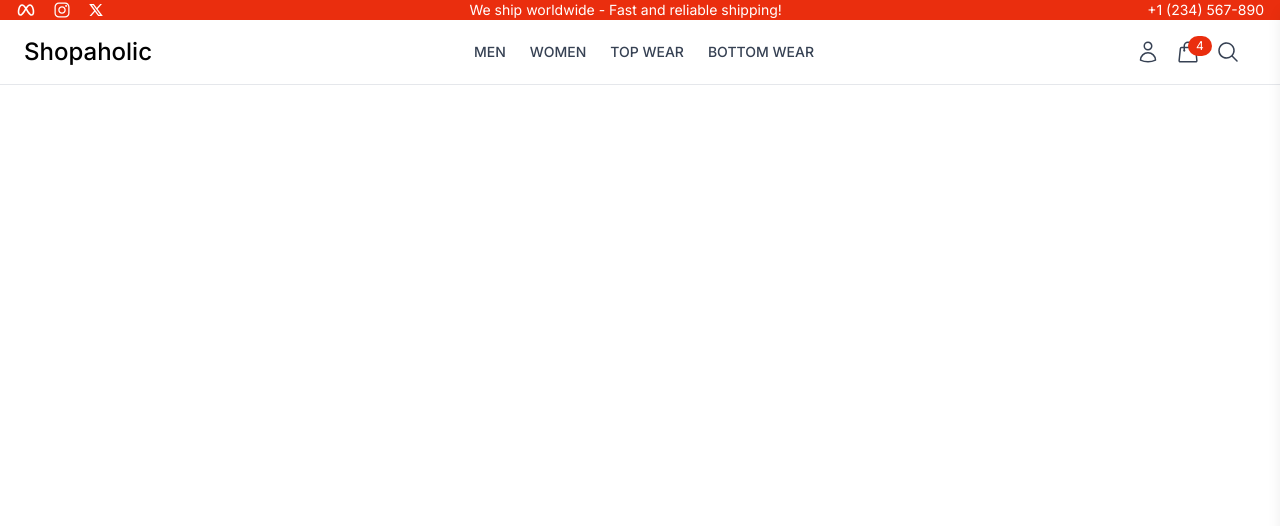
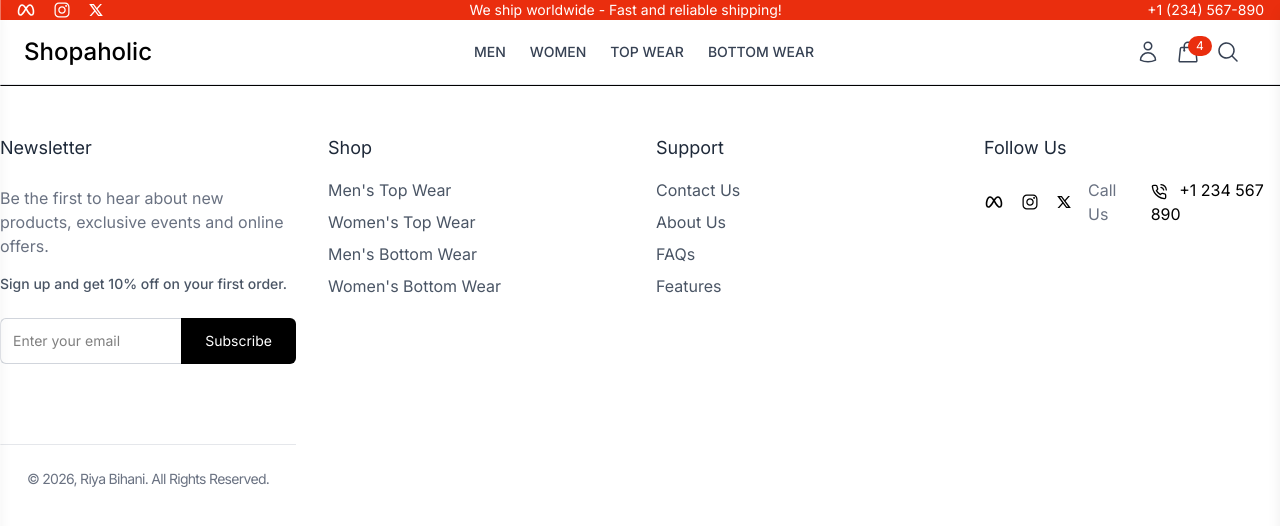
Before and after one commit to riyabihani/Shopaholic, a React (Vite) app in the folder frontend/: page / in a window 1280 px wide. Shown: the top 526 px of the page. Built offline with nearby package versions, Linux system fonts and the light colour scheme.

Commit message:
working on cart, menu and footer

```diff
--- /dev/null
+++ b/frontend/src/components/Cart/CartContents.jsx
@@ -0,0 +1,57 @@
+import React from 'react'
+import { RiDeleteBin3Line } from 'react-icons/ri'
+
+const CartContents = () => {
+    const cartProducts = [
+        {
+            productId: 1,
+            name: "T-shirt",
+            size: "M",
+            color: "Red",
+            quantity: 1,
+            price: 15,
+            image: "https://picsum.photos/200?random=1"
+        },
+        {
+            productId: 2,
+            name: "Jeans",
+            size: "L",
+            color: "Blue",
+            quantity: 1,
+            price: 25,
+            image: "https://picsum.photos/200?random=2"
+        }
+    ]
+
+    return (
+        <div>
+            {cartProducts.map((product, index) => (
+                <div key={index} className='flex items-start justify-between py-4 border-b'>
+                    <div className='flex items-start'>
+                        {/* Displaying Product Info = image, name, size, color, quantity */}
+                        <img src={product.image} alt={product.name} className='w-20 h-24 object-cover mr-4 rounded' />
+                        <div>
+                            <h3>{product.name}</h3>
+                            <p className='text-sm text-gray-500'>size: {product.size} | color: {product.color}</p>
+                            <div className='flex items-center mt-2'>
+                                <button className='border rounded px-2 py-1 text-xl font-medium'>-</button>
+                                <span className='mx-4'>{product.quantity}</span>
+                                <button className='border rounded px-2 py-1 text-xl font-medium'>+</button>
+                            </div>
+                        </div>
+                    </div>
+
+                    {/* Price and Delete Item */}
+                    <div>
+                        <p>${product.price.toLocaleString()}</p>
+                        <button>
+                            <RiDeleteBin3Line className='h-6 w-6 mt-2 text-red-600' />
+                        </button>
+                    </div>
+                </div>
+            ))}
+        </div>
+    )
+}
+
+export default CartContents
--- /dev/null
+++ b/frontend/src/components/Common/Footer.jsx
@@ -0,0 +1,86 @@
+import React from 'react'
+import { IoLogoInstagram } from 'react-icons/io'
+import { RiTwitterXLine } from 'react-icons/ri'
+import { TbBrandMeta } from 'react-icons/tb'
+import { FiPhoneCall } from 'react-icons/fi'
+import { Link } from 'react-router-dom'
+
+const Footer = () => {
+  return (
+    <footer className='border-t py-12'>
+        <div className='container mx-auto grid grid-cols-1 md:grid-cols-4 gap-8 px-4 lg:px-0'>
+
+            {/* Subscription Form */}
+            <div>
+                <h3 className='text-lg text-gray-800 mb-6'>Newsletter</h3>
+                <p className='text-gray-500 mb-4'>Be the first to hear about new products, exclusive events and online offers.</p>
+                <p className='font-medium text-sm text-gray-600 mb-6'>Sign up and get 10% off on your first order.</p>
+
+                <form className='flex'>
+                    <input type="email" placeholder='Enter your email' className='p-3 w-full text-sm border-t border-l border-b border-gray-300 rounded-l-md focus:outline-non focus:ring-2 focus:ring-gray-500 transition-all' />
+                    <button type='submit' className='bg-black text-white px-6 py-3 text-sm rounded-r-md hover:bg-gray-800 transition-all'>Subscribe</button>
+                </form>
+            </div>
+
+            {/* Shop Links */}
+            <div>
+                <h3 className='text-lg text-gray-800 mb-4'>Shop</h3>
+                <ul className='space-y-2 text-gray-600'>
+                    <li>
+                        <Link to='#' className='hover:text-gray-500 transition-colors'>Men's Top Wear</Link>
+                    </li>
+                    <li>
+                        <Link to='#' className='hover:text-gray-500 transition-colors'>Women's Top Wear</Link>
+                    </li>
+                    <li>
+                        <Link to='#' className='hover:text-gray-500 transition-colors'>Men's Bottom Wear</Link>
+                    </li>
+                    <li>
+                        <Link to='#' className='hover:text-gray-500 transition-colors'>Women's Bottom Wear</Link>
+                    </li>
+                </ul>
+            </div>
+
+            {/* Support Links */}
+            <div>
+                <h3 className='text-lg text-gray-800 mb-4'>Support</h3>
+                <ul className='space-y-2 text-gray-600'>
+                    <li>
+                        <Link to='#' className='hover:text-gray-500 transition-colors'>Contact Us</Link>
+                    </li>
+                    <li>
+                        <Link to='#' className='hover:text-gray-500 transition-colors'>About Us</Link>
+                    </li>
+                    <li>
+                        <Link to='#' className='hover:text-gray-500 transition-colors'>FAQs</Link>
+                    </li>
+                    <li>
+                        <Link to='#' className='hover:text-gray-500 transition-colors'>Features</Link>
+                    </li>
+                </ul>
+            </div>
+
+            {/* Follow Us */}
+            <div>
+                <h3 className='text-lg text-gray-800 mb-4'>Follow Us</h3>
+                <div className='flex items-center space-x-4 mb-6'>
+                    <a href="https://www.facebook.com" target='_blank' rel='noopener noreferrer' className='hover:text-gray-300'><TbBrandMeta className='h-5 w-5' /></a>
+                    <a href="https://www.facebook.com" target='_blank' rel='noopener noreferrer' className='hover:text-gray-300'><IoLogoInstagram className='h-5 w-5' /></a>
+                    <a href="https://www.facebook.com" target='_blank' rel='noopener noreferrer' className='hover:text-gray-300'><RiTwitterXLine className='h-4 w-4' /></a>
+                    <p className='text-gray-500'>Call Us</p>
+                    <p>
+                        <FiPhoneCall className='inline-block mr-2' /> +1 234 567 890
+                    </p>
+                </div>
+            </div>
+
+            {/* Footer Bottom */}
+            <div className='container mx-auto mt-12 px-4 lg:px-0 border-t border-gray-200 pt-6'>
+                <p className='text-gray-500 text-sm tracking-tighter text-center'>© 2026, Riya Bihani. All Rights Reserved.</p>
+            </div>
+        </div>
+    </footer>
+  )
+}
+
+export default Footer
--- a/frontend/src/components/Common/Navbar.jsx
+++ b/frontend/src/components/Common/Navbar.jsx
@@ -3,9 +3,15 @@ import { Link } from 'react-router-dom'
 import { HiOutlineUser, HiOutlineShoppingBag, HiBars3BottomRight } from 'react-icons/hi2'
 import SearchBar from './SearchBar'
 import CartDrawer from '../Layout/CartDrawer'
+import { IoMdClose } from 'react-icons/io'
 
 const Navbar = () => {
     const [drawerOpen, setDrawerOpen] = useState(false);
+    const [navDrawerOpen, setNavDrawerOpen] = useState(false);
+
+    const toggleNavDrawer = () => {
+        setNavDrawerOpen(!navDrawerOpen);
+    }
 
     const toggleCartDrawer = () => {
         setDrawerOpen(!drawerOpen);
@@ -14,10 +20,12 @@ const Navbar = () => {
     return (
         <>
             <nav className='container mx-auto flex items-center justify-between py-4 px-6'>
+                {/* Name of Website */}
                 <div>
                     <Link to='/' className='text-2xl font-medium'>Shopaholic</Link>
                 </div>
 
+                {/* Links to Different Shopping Sections */}
                 <div className='hidden md:flex space-x-6'>
                     <Link to='#' className='text-gray-700 hover:text-black text-sm font-medium uppercase'>Men</Link>
                     <Link to='#' className='text-gray-700 hover:text-black text-sm font-medium uppercase'>Women</Link>
@@ -25,19 +33,45 @@ const Navbar = () => {
                     <Link to='#' className='text-gray-700 hover:text-black text-sm font-medium uppercase'>Bottom Wear</Link>
                 </div>
 
+                {/* Profile, Shopping Bag, Search, Hamburger (for mobile navigation) */}
                 <div className='flex items-center space-x-4'>
+                    {/* Profile */}
                     <Link to='/profile' className='hover:text-black'><HiOutlineUser className='h-6 w-6 text-gray-700' /></Link>
+
+                    {/* Shopping Bag */}
                     <button className='relative hover:text-black'>
                         <HiOutlineShoppingBag onClick={toggleCartDrawer} className='h-6 w-6 text-gray-700' />
                         <span className='absolute -top-1 bg-brand text-white text-xs rounded-full px-2 py-0.5'>4</span>
                     </button>
+
+                    {/* Search */}
                     <div className='overflow-hidden'><SearchBar /></div>
 
-                    <button className='md:hidden'><HiBars3BottomRight className='h-6 w-6 text-gray-700' /></button>
+                    {/* Hamburger */}
+                    <button onClick={toggleNavDrawer} className='md:hidden'><HiBars3BottomRight className='h-6 w-6 text-gray-700' /></button>
                 </div>
             </nav>
 
+            {/* To Open Cart when Clicked */}
             <CartDrawer drawerOpen={drawerOpen} toggleCartDrawer={toggleCartDrawer} />
+
+            {/* Mobile Navigation */}
+            <div className={`fixed top-0 left-0 w-3/4 sm:w-1/2 md:w-1/3 h-full bg-white shadow-lg transform transition-transform duration-300 flex flex-col z-50 ${navDrawerOpen ? 'translate-x-0' : '-translate-x-full'}`}>
+                <div className='flex justify-end p-4'>
+                    <button onClick={toggleNavDrawer}>
+                        <IoMdClose className='h-6 w-6 text-gray-600' />
+                    </button>
+                </div>
+                <div className='p-4'>
+                    <h2 className='text-xl font-semibold mb-4'>Menu</h2>
+                    <nav className='space-y-4'>
+                        <Link to="#" onClick={toggleNavDrawer} className='block text-gray-600 hover:text-black'>Men</Link>
+                        <Link to="#" onClick={toggleNavDrawer} className='block text-gray-600 hover:text-black'>Women</Link>
+                        <Link to="#" onClick={toggleNavDrawer} className='block text-gray-600 hover:text-black'>Top Wear</Link>
+                        <Link to="#" onClick={toggleNavDrawer} className='block text-gray-600 hover:text-black'>Bottom Wear</Link>
+                    </nav>
+                </div>
+            </div>
         </>
     )
 }
--- a/frontend/src/components/Common/SearchBar.jsx
+++ b/frontend/src/components/Common/SearchBar.jsx
@@ -18,6 +18,7 @@ const SearchBar = () => {
     return (
         <div className={`flex items-center justify-center w-full transition-all duration-300 ${isOpen ? 'absolute top-0 left-0 bg-white h-24 z-50' : 'w-auto'}`}>
             {isOpen ? (
+            // To Submit Search
                 <form onSubmit={handleSearch} className='relative flex items-center justify-center w-full'>
                     <div className='relative w-1/2'>
                         <input
@@ -30,18 +31,17 @@ const SearchBar = () => {
                             <HiMagnifyingGlass className='h-6 w-6' />
                         </button>
                     </div>
+                    {/* To Get Out of Searching */}
                     <button onClick={handleSearchToggle} type='button' className='absolute right-4 top-1/2 transform -translate-y-1/2 text-gray-600 hover:text-gray-800'>
                         <HiMiniXMark className='h-6 w-6' />
                     </button>
                 </form>
-
-
             ) : (
+                // When Search Icon is Clicked
                 <button onClick={handleSearchToggle}>
                     <HiMagnifyingGlass className='h-6 w-6 text-gray-700' />
                 </button>
             )}
-
         </div>
     )
 }
--- a/frontend/src/components/Layout/CartDrawer.jsx
+++ b/frontend/src/components/Layout/CartDrawer.jsx
@@ -1,19 +1,24 @@
 import React, { useState } from 'react'
 import { IoMdClose } from 'react-icons/io';
+import CartContents from '../Cart/CartContents';
 
 const CartDrawer = ({ drawerOpen, toggleCartDrawer }) => {
     return (
-        <div className={`fixed top-0 right-0 w-3/4 sm:w-1/2 md:w-1/4 h-full bg-white shadow-lg transform transition-transform duration-300 flex flex-col z-50 ${drawerOpen ? "translate-x-0" : "translate-x-full"}`}>
+        <div className={`fixed top-0 right-0 w-3/4 sm:w-1/2 md:w-[30rem] h-full bg-white shadow-lg transform transition-transform duration-300 flex flex-col z-50 ${drawerOpen ? "translate-x-0" : "translate-x-full"}`}>
+            {/* Close Button */}
             <div className='flex justify-end p-4'>
                 <button onClick={toggleCartDrawer}>
                     <IoMdClose className='h-6 w-6 text-gray-600' />
                 </button>
             </div>
 
+            {/* Items in Cart */}
             <div className='flex-grow p-4 overflow-y-auto'>
                 <h2 className='text-xl font-semibold mb-4'>Your Cart</h2>
+                <CartContents />
             </div>
 
+            {/* Checkout and More Info */}
             <div className='p-4 bg-white sticky bottom-0'>
                 <button className='w-full bg-black text-white py-3 rounded-lg font-semibold hover:bg-gray-800 transition'>Checkout</button>
                 <p className='text-sm tracking-tighter text-gray-500 mt-2 text-center'>Shipping, taxes and discounts calculated at checkout.</p>
--- a/frontend/src/components/Layout/TopBar.jsx
+++ b/frontend/src/components/Layout/TopBar.jsx
@@ -7,6 +7,7 @@ const TopBar = () => {
   return (
     <div className='bg-brand text-white'>
         <div className='container mx-auto flex justify-between items-center px-4'>
+            {/* Social Media Icons */}
             <div className='hidden md:flex items-center space-x-4'>
                 <a href="#" className='hover:text-gray-300'>
                     <TbBrandMeta className='w-5 h-5' />
@@ -17,10 +18,12 @@ const TopBar = () => {
                 </a>
             </div>
 
+            {/* Notification Message */}
             <div className='text-sm text-center flex-grow'>
                 <span>We ship worldwide - Fast and reliable shipping! </span>
             </div>
 
+            {/* Phone Number */}
             <div className='text-sm hidden md:block'>
                 <a href="tel:+1234567890" className='hover:text-gray-300'> +1 (234) 567-890</a>
             </div>
--- a/frontend/src/components/Layout/UserLayout.jsx
+++ b/frontend/src/components/Layout/UserLayout.jsx
@@ -1,10 +1,13 @@
 import React from 'react'
 import Header from '../Common/Header'
+import Footer from '../Common/Footer'
 
 const UserLayout = () => {
   return (
     <>
         <Header />
+
+        <Footer />
     </>
   )
 }
```
